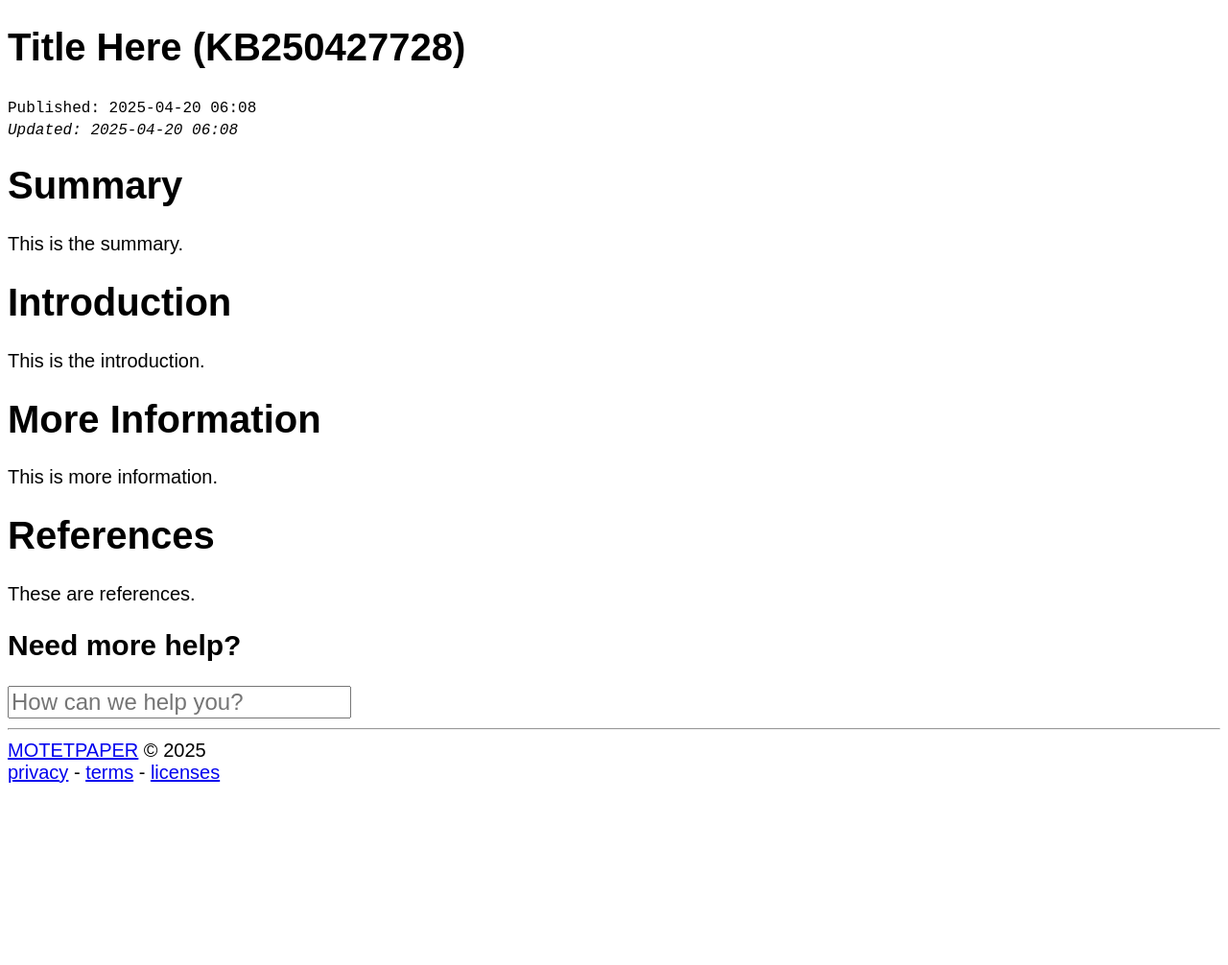
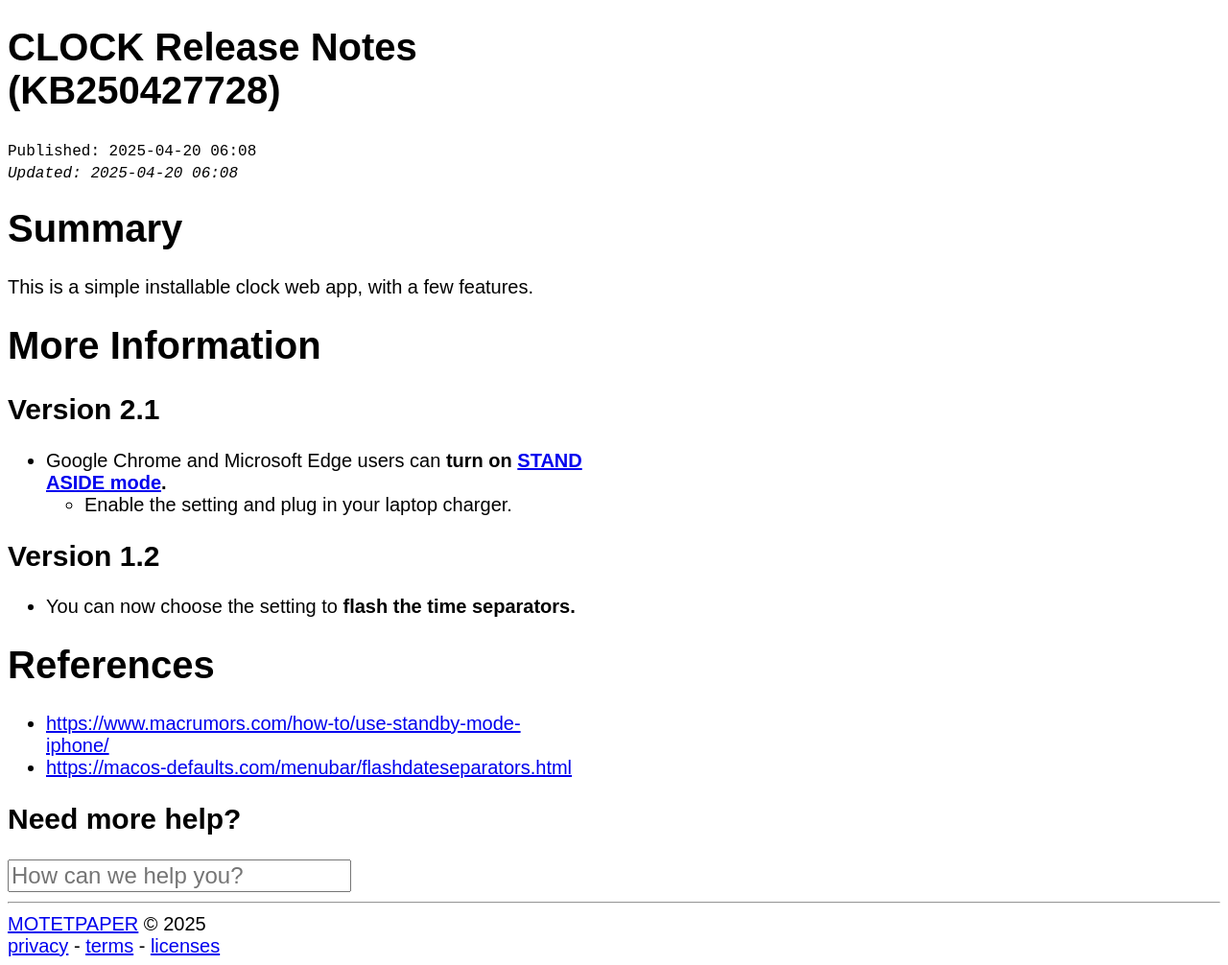
Before and after one commit to motetpaper/support, a Jekyll site: the page built from docs/KB250427728.md, in a window 1280 px wide. Shown: the whole page at 96% size. Built offline with Jekyll 4.4.1, drawn with Linux system fonts in a browser that asks for light colours; comment, search, counter and statistics services are not loaded; before the commit the page ends 900 px from its top, so only the background shows below that.

Commit message:
Update KB250427728.md

```diff
--- a/docs/KB250427728.md
+++ b/docs/KB250427728.md
@@ -1,5 +1,5 @@
 ---
-title: Title Here
+title: CLOCK Release Notes
 date: 2025-04-20 06:08:15
 updated: 2025-04-20 06:08:15
 kbdate: KB250427728
@@ -9,16 +9,19 @@ mathjax: false
 
 # Summary
 
-This is the summary.
-
-# Introduction
-
-This is the introduction.
+This is a simple installable clock web app, with a few features.
 
 # More Information
 
-This is more information.
+## Version 2.1
+  + Google Chrome and Microsoft Edge users can **turn on [STAND ASIDE mode][g_stand].**
+    + Enable the setting and plug in your laptop charger.
+
+## Version 1.2
+  + You can now choose the setting to **flash the time separators.**
 
 # References
+  + [https://www.macrumors.com/how-to/use-standby-mode-iphone/](https://www.macrumors.com/how-to/use-standby-mode-iphone/)
+  + [https://macos-defaults.com/menubar/flashdateseparators.html](https://macos-defaults.com/menubar/flashdateseparators.html)
 
-These are references.
+[g_stand]: https://motetpaper.github.io/support/KB250426285
```
